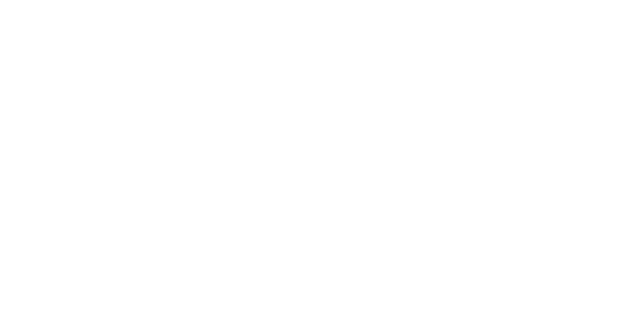
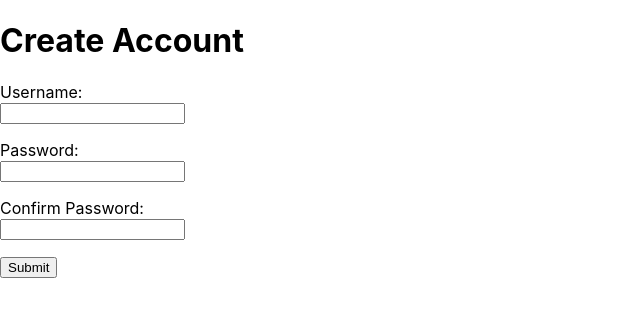
Before and after one commit to jjiang95/phase-5-final-project, a React (Create React App) app in the folder client/: page /signup in a window 1280 px wide. Shown: the top 316 px of the page, without its empty margins (0-640 px from the left). Built offline with nearby package versions, Linux system fonts and the light colour scheme.

Commit message:
implements sign-up feature

```diff
--- a/client/src/components/App.js
+++ b/client/src/components/App.js
@@ -1,6 +1,7 @@
 import { Route, Switch } from 'react-router-dom/cjs/react-router-dom.min';
 import React from 'react';
 import Home from './Home'
+import Signup from './Signup'
 
 function App() {
   return (
@@ -9,6 +10,9 @@
         <Route exact path='/'>
           <Home/>
         </Route>
+        <Route exact path='/signup'>
+          <Signup/>
+        </Route>
       </Switch>
     </div>
   );
--- a/client/src/components/Home.js
+++ b/client/src/components/Home.js
@@ -2,23 +2,26 @@
 
 function Home() {
 
-    const [data, setData] = useState([])
+    const [prompts, setPrompts] = useState([])
 
     useEffect(() => {
-        fetch('/home')
+        fetch('/all-prompts')
         .then((r) => r.json())
-        .then(data => {
-            console.log(data)
-            setData(data)
+        .then(prompts => {
+            console.log(prompts)
+            setPrompts(prompts)
         })
     }, [])
 
     return (
-        <div>
-            {data.map((item => (
-              <h1 key={item.id}>{item.id}</h1>
+        <>
+            {prompts.map((item => (
+            <div className='prompt-card'>
+              <h1 key={item.id}>{item.content}</h1>
+              <p key={item.id}>{item.created}</p>
+            </div>
             )))}
-        </div>
+        </>
     )
 }
 
--- /dev/null
+++ b/client/src/components/Signup.js
@@ -0,0 +1,63 @@
+import React, { useEffect, useState } from 'react';
+import { useFormik } from 'formik';
+import * as yup from 'yup';
+
+function Signup() {
+
+    const [errorState, setErrorState] = useState('')
+
+    const formSchema = yup.object().shape({
+        username: yup.string().required("Must enter a username").max(20),
+        password: yup.string().required("Must enter a password").max(20),
+        confirmation: yup.string().required("Must confirm password").max(20),
+    });
+
+    const formik = useFormik({
+        initialValues: {
+            username: '',
+            password: '',
+            confirmation: '',
+        },
+        validationSchema: formSchema,
+        onSubmit: (values) => {
+            fetch('/signup', {
+                method: "POST",
+                headers: {
+                    "Content-Type": "application/json",
+                },
+                body: JSON.stringify(values, null, 2),
+            }).then((res) => {
+                if (res.status === 201) {
+                    setErrorState('Success')
+                } else if (res.status === 400) {
+                    setErrorState('Username already taken')
+                } else if (res.status === 422) {
+                    setErrorState('Invalid inputs')
+                }
+            })
+        },
+    });
+    return (
+        <>
+            <h1>Create Account</h1>
+            <form onSubmit={formik.handleSubmit}>
+                <p>{errorState}</p>
+                <label htmlFor='username'>Username:</label>
+                <br/>
+                <input id='username' name='username' onChange={formik.handleChange} value={formik.values.username}/>
+                <p style={{ color: "red"}}>{formik.errors.username}</p>
+                <label htmlFor='password'>Password:</label>
+                <br/>
+                <input id='password' name='password' onChange={formik.handleChange} value={formik.values.password}/>
+                <p style={{ color: "red"}}>{formik.errors.password}</p>
+                <label htmlFor='confirmation'>Confirm Password:</label>
+                <br/>
+                <input id='confirmation' name='confirmation' onChange={formik.handleChange} value={formik.values.confirmation}/>
+                <p style={{ color: "red"}}>{formik.errors.confirmation}</p>
+                <button type='submit'>Submit</button>
+            </form>
+        </>
+    )
+}
+
+export default Signup
```
Also changed, not shown: 2 other files (tests, documents, lock files or other folders).
